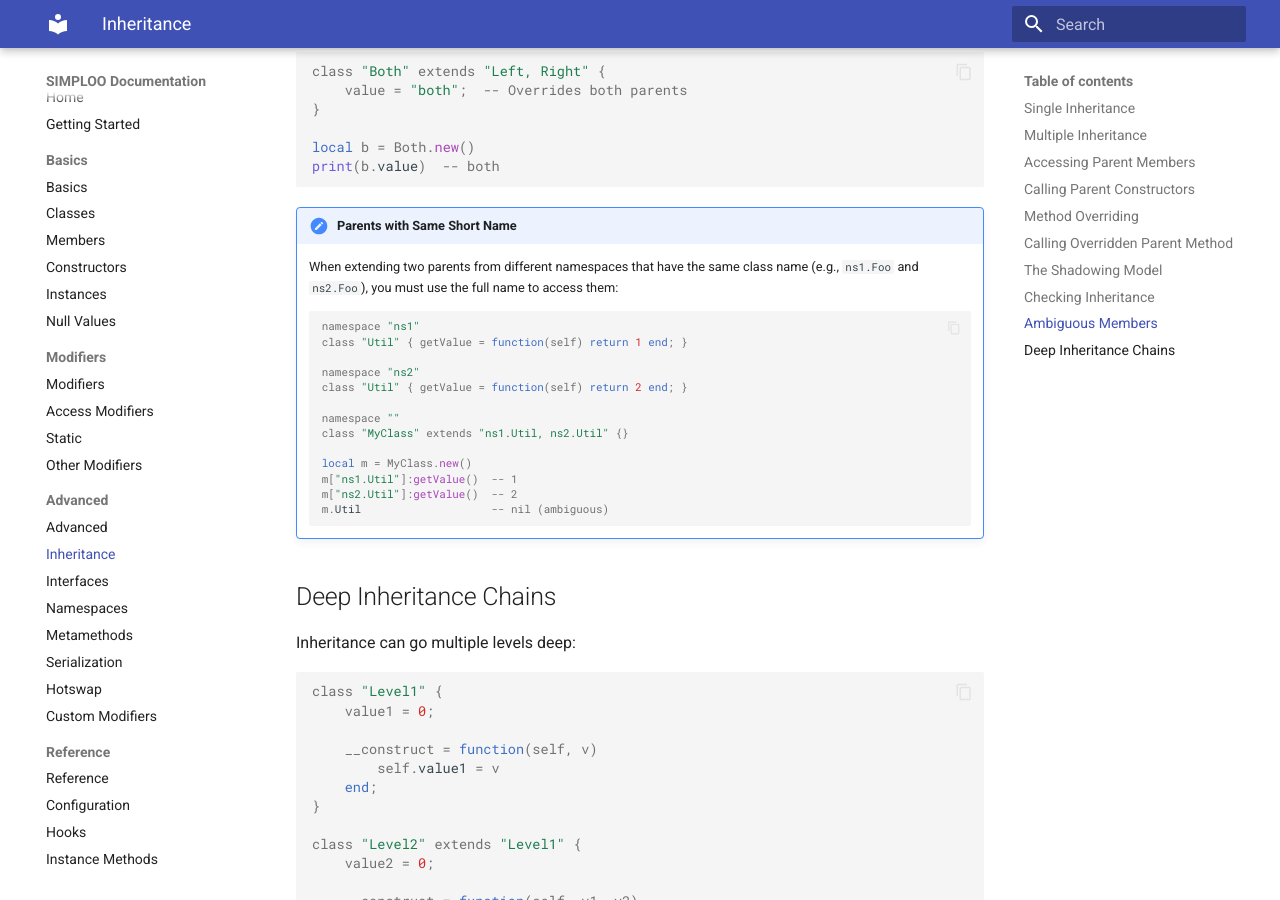
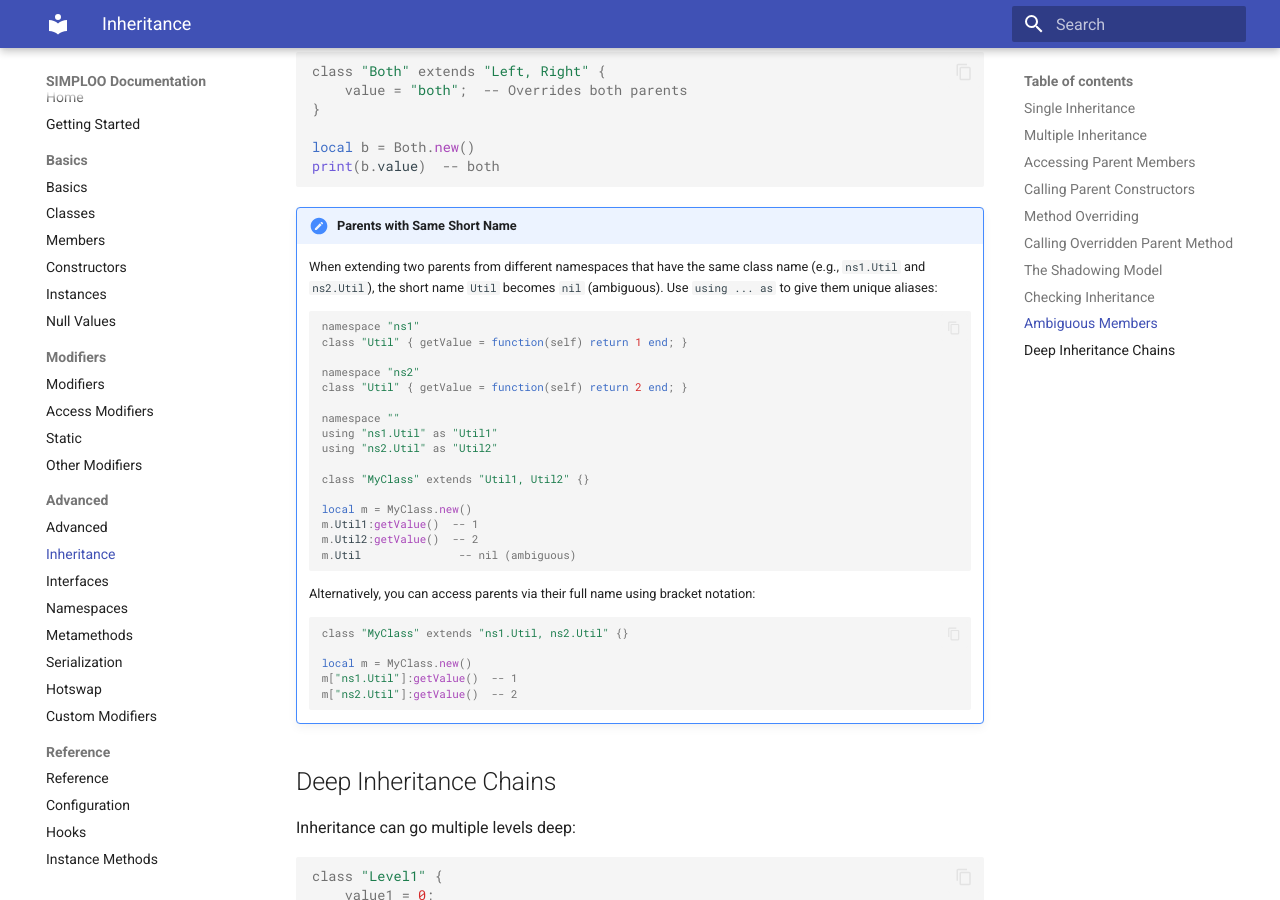
Before and after one commit to maurits150/simploo, an MkDocs documentation site: the page built from docs/advanced/inheritance.md, in a window 1280 px wide and 900 px high, scrolled down 5499 px. Built offline with MkDocs 1.6.1 and Material for MkDocs 9.7.7, drawn with Linux system fonts in a browser that asks for light colours.

Commit message:
Fix using...as syntax in docs, recommend aliasing for parent name conflicts

````diff
--- a/docs/advanced/inheritance.md
+++ b/docs/advanced/inheritance.md
@@ -321,7 +321,7 @@ print(b.value)  -- both
 ```
 
 !!! note "Parents with Same Short Name"
-    When extending two parents from different namespaces that have the same class name (e.g., `ns1.Foo` and `ns2.Foo`), you must use the full name to access them:
+    When extending two parents from different namespaces that have the same class name (e.g., `ns1.Util` and `ns2.Util`), the short name `Util` becomes `nil` (ambiguous). Use `using ... as` to give them unique aliases:
 
     ```lua
     namespace "ns1"
@@ -331,12 +331,25 @@ print(b.value)  -- both
     class "Util" { getValue = function(self) return 2 end; }
 
     namespace ""
+    using "ns1.Util" as "Util1"
+    using "ns2.Util" as "Util2"
+
+    class "MyClass" extends "Util1, Util2" {}
+
+    local m = MyClass.new()
+    m.Util1:getValue()  -- 1
+    m.Util2:getValue()  -- 2
+    m.Util               -- nil (ambiguous)
+    ```
+
+    Alternatively, you can access parents via their full name using bracket notation:
+
+    ```lua
     class "MyClass" extends "ns1.Util, ns2.Util" {}
 
     local m = MyClass.new()
     m["ns1.Util"]:getValue()  -- 1
     m["ns2.Util"]:getValue()  -- 2
-    m.Util                    -- nil (ambiguous)
     ```
 
 ## Deep Inheritance Chains
````
Also changed, not shown: docs/advanced/namespaces.md (+2 -5 lines).
